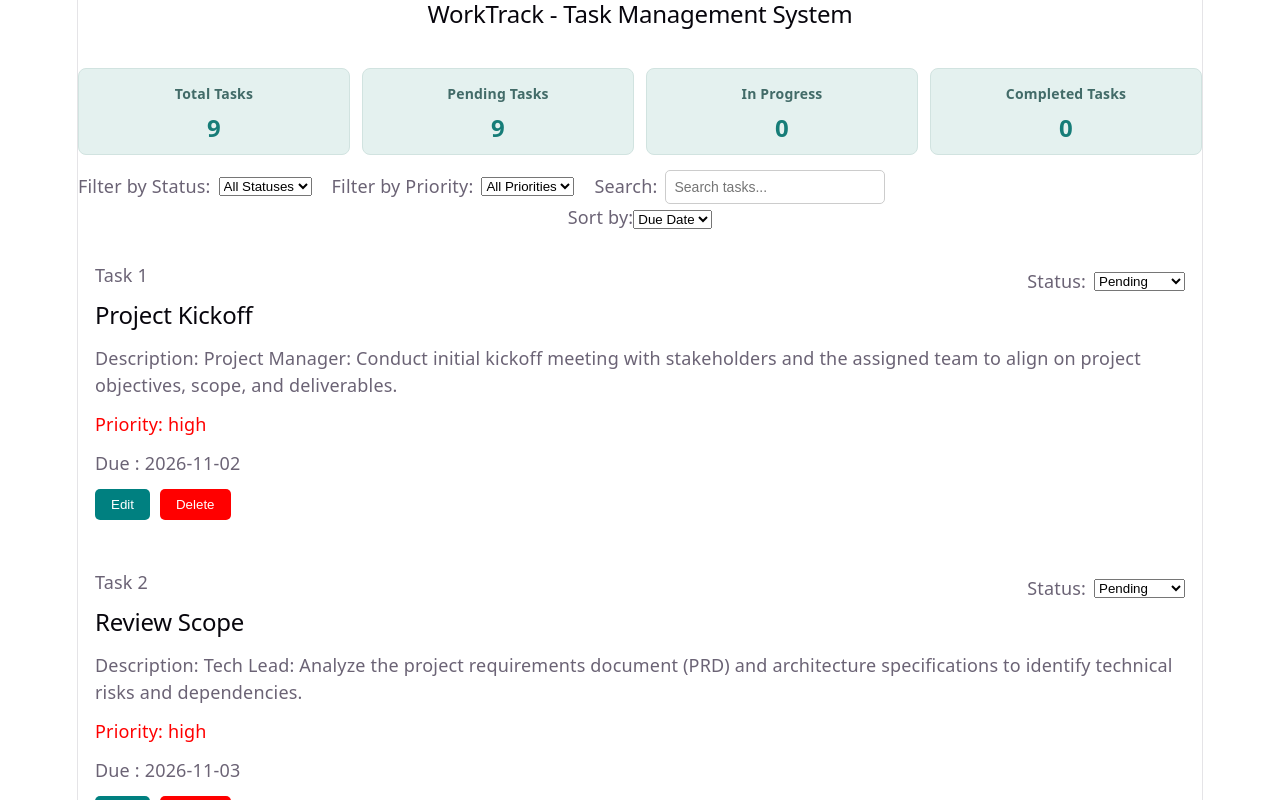
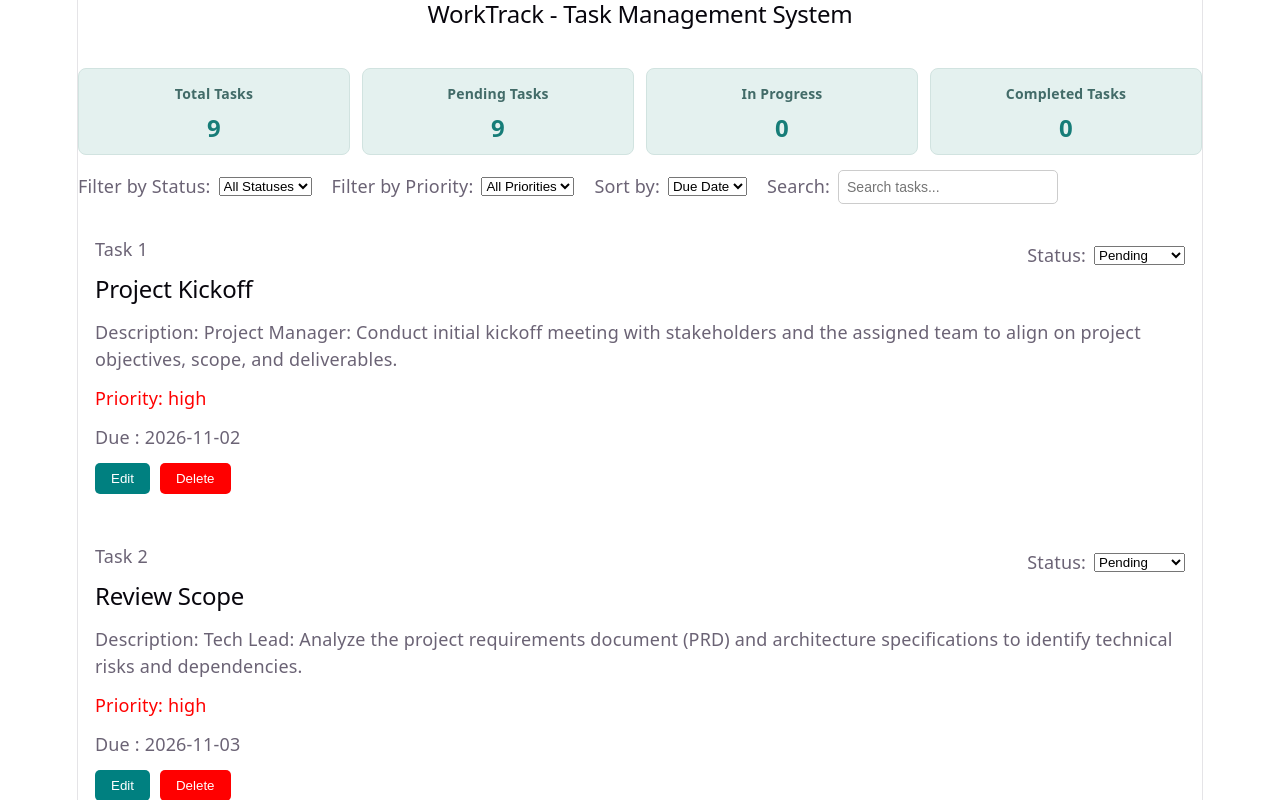
Before and after one commit to divzmadhu/SBA-9, a React (Vite) app: page / in a window 1280 px wide. Shown: the top 800 px of the page. Built offline with nearby package versions, Linux system fonts and the light colour scheme.

Commit message:
Move sorting control alongside taskfilters

```diff
--- a/src/App.css
+++ b/src/App.css
@@ -64,6 +64,22 @@ gap: 16px;
     display: flex;
     align-items: center;
     gap: 8px;
+}
+
+// task sorting
+.task-sort {
+    display: flex;
+    align-items: center;
+    gap: 8px;
+    margin: 15px 0;
+}
+
+.task-sort select {
+    padding: 8px;
+    border: 1px solid #ccc;
+    border-radius: 5px;
+    font-size: 14px;
+    cursor: pointer;
 }
 
 /* Apply different text colors based on task priority. */
--- a/src/App.tsx
+++ b/src/App.tsx
@@ -239,9 +239,11 @@ export default function App() {
           onFilterChange={(newFilters) => setFilters(newFilters)}
           searchTerm={searchTerm}
           onSearchChange={setSearchTerm}
+          sortBy={sortBy}
+          onSortChange={setSortBy}
         />
 
-        <div className="task-sort">
+        {/* <div className="task-sort">
           <label htmlFor="sort-tasks">Sort by:</label>
           <select
             id="sort-tasks"
@@ -252,7 +254,7 @@ export default function App() {
             <option value="priority">Priority</option>
             <option value="title">Title</option>
           </select>
-        </div>
+        </div> */}
 
 
         <div className="tasklist-box">
--- a/src/components/TaskFilter/TaskFilter.tsx
+++ b/src/components/TaskFilter/TaskFilter.tsx
@@ -60,6 +60,26 @@ export default function TaskFilter(props: TaskFilterProps) {
                         <option value="high">High</option>
                     </select>
                 </div>
+
+               {/* Sort tasks */}
+
+                <div>
+                    <label htmlFor="sort-tasks">Sort by:</label>
+                    <select
+                        id="sort-tasks"
+                        value={props.sortBy}
+                        onChange={(event) =>
+                            props.onSortChange(
+                                event.target.value as "dueDate" | "priority" | "title"
+                            )
+                        }
+                    >
+                        <option value="dueDate">Due Date</option>
+                        <option value="priority">Priority</option>
+                        <option value="title">Title</option>
+                    </select>
+                </div>
+
                 <div className="filter-search">
                     <label htmlFor="task-search">Search:</label>
                     <input
--- a/src/types/index.ts
+++ b/src/types/index.ts
@@ -36,6 +36,9 @@ export interface TaskFilterProps {
   }) => void;
   searchTerm: string;
   onSearchChange: (value: string) => void;
+   // Sorting properties
+  sortBy: "dueDate" | "priority" | "title";
+  onSortChange: (value: "dueDate" | "priority" | "title") => void;
 }
 
 
```
